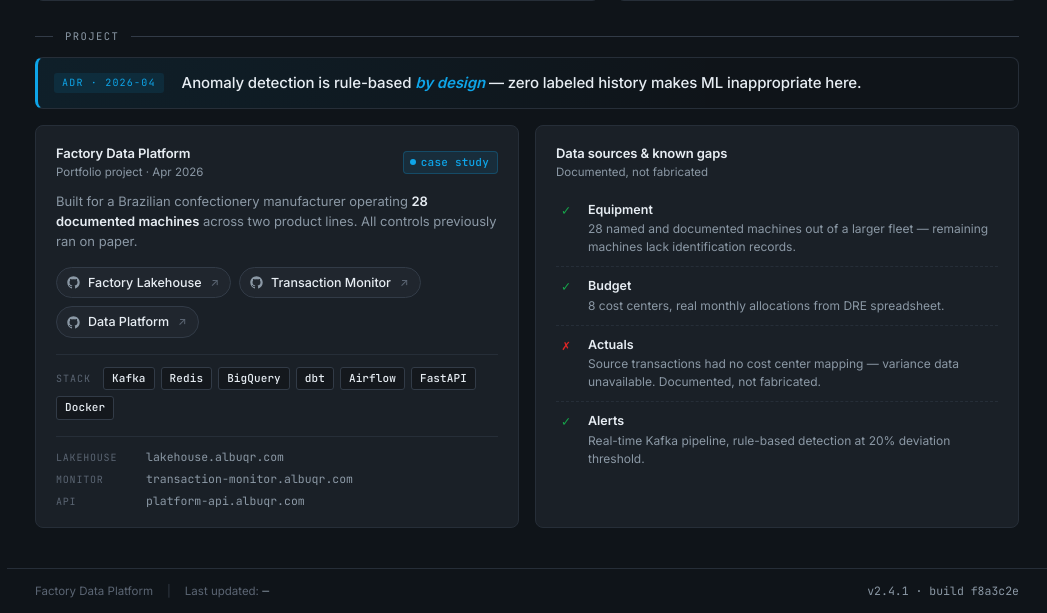
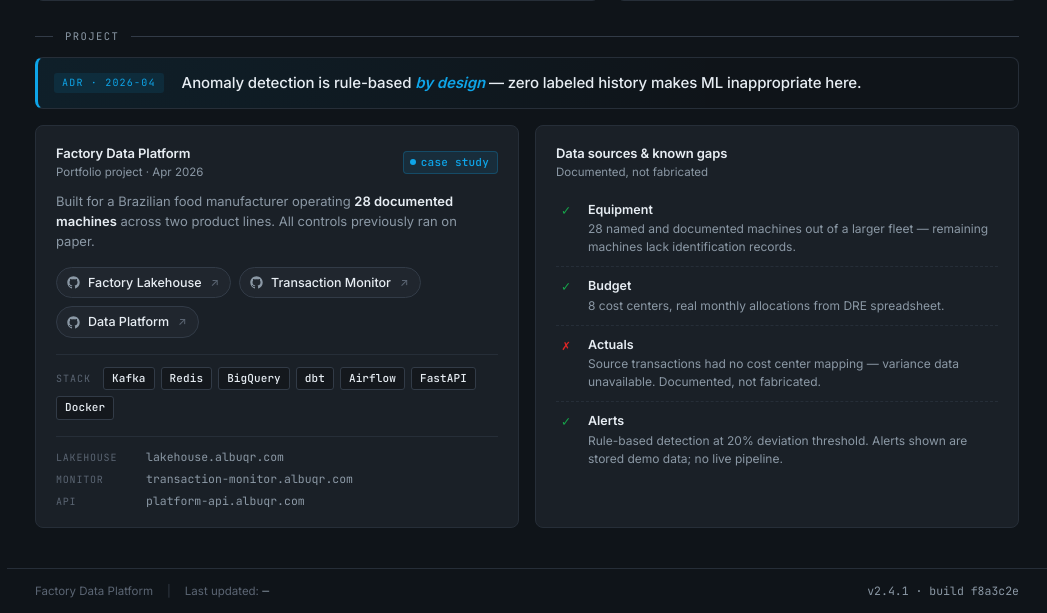
Before and after one commit to Albuqr/Data-Platform, a Flask app: template frontend/templates/index.html in a window 1280 px wide. Shown: the part 854-1467 px from the top of the page, without its empty margins (233-1280 px from the left). Run offline with Flask 3, Linux system fonts and the light colour scheme; the template is opened without the code that fills it, so the values that code supplies are empty.

Commit message:
chore: say alerts are demo data and generalise sector and product names
- Describe the alerts as stored demo data, since no live pipeline feeds them.
- Show the product lines as Line A and Line B in the equipment page.
- Replace the sector name with generic wording.

Co-Authored-By: Claude Sonnet 5.5 <noreply@anthropic.com>

```diff
--- a/frontend/app.py
+++ b/frontend/app.py
@@ -71,6 +71,9 @@ def _remap_alert(a):
     }
 
 
+LINE_LABELS = {"pao_de_mel": "Line A", "trufa": "Line B"}
+
+
 def _remap_equipment(m):
     maint_date = m.get("maintenance_date", "") or ""
     if "T" in maint_date:
@@ -78,7 +81,7 @@ def _remap_equipment(m):
     return {
         "machine_id":      str(m.get("item_id", "")),
         "machine_type":    m.get("machine_type"),
-        "production_line": m.get("production_line"),
+        "production_line": LINE_LABELS.get(m.get("production_line"), m.get("production_line")),
         "last_maintenance": maint_date,
         "next_due":        m.get("next_due_date"),
         "days_until_due":  m.get("days_until_due"),
--- a/frontend/templates/equipment.html
+++ b/frontend/templates/equipment.html
@@ -64,8 +64,8 @@
       </select>
       <select id="filter-line">
         <option value="">All lines</option>
-        <option>trufa</option>
-        <option>pao_de_mel</option>
+        <option>Line B</option>
+        <option>Line A</option>
         <option>both</option>
       </select>
       <select id="filter-status">
--- a/frontend/templates/index.html
+++ b/frontend/templates/index.html
@@ -190,7 +190,7 @@
         <span class="badge info">case study</span>
       </div>
       <p class="proj-desc">
-        Built for a Brazilian confectionery manufacturer operating <strong>28 documented machines</strong> across two product lines.
+        Built for a Brazilian food manufacturer operating <strong>28 documented machines</strong> across two product lines.
         All controls previously ran on paper.
       </p>
 
@@ -263,7 +263,7 @@
           <span class="gap-mark ok">&#10003;</span>
           <div>
             <div class="gap-label">Alerts</div>
-            <div class="gap-desc">Real-time Kafka pipeline, rule-based detection at 20% deviation threshold.</div>
+            <div class="gap-desc">Rule-based detection at 20% deviation threshold. Alerts shown are stored demo data; no live pipeline.</div>
           </div>
         </div>
       </div>
```
Also changed, not shown: README.md.
